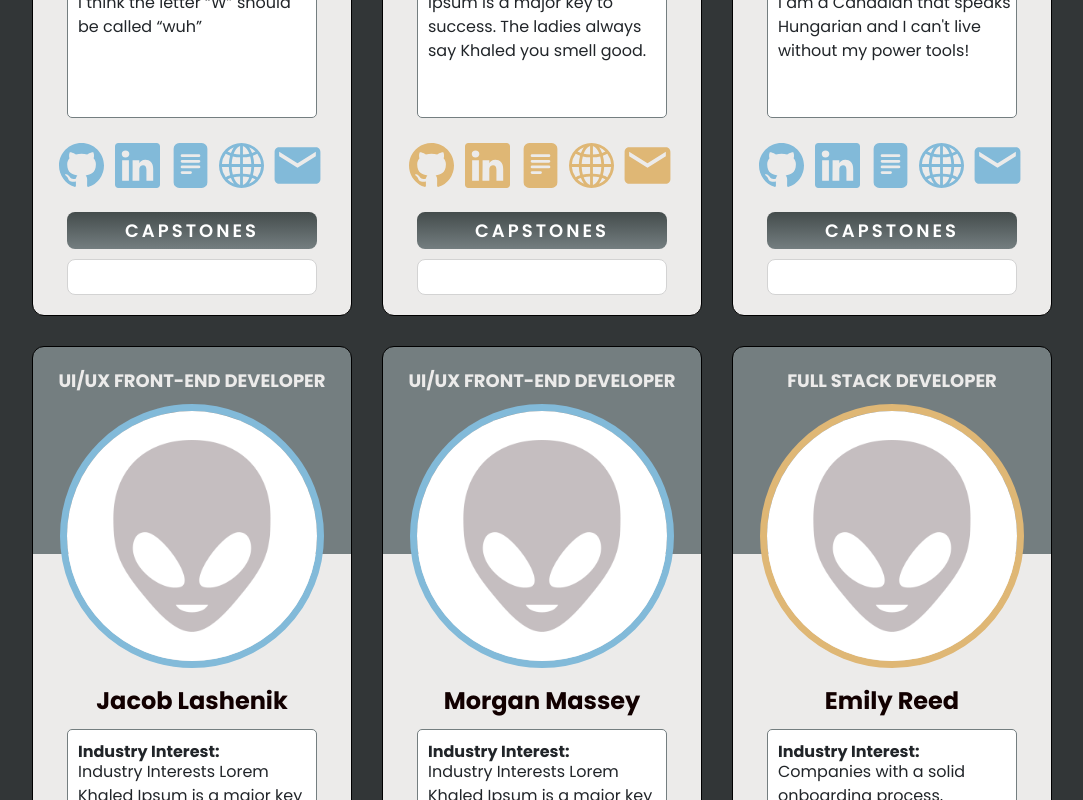
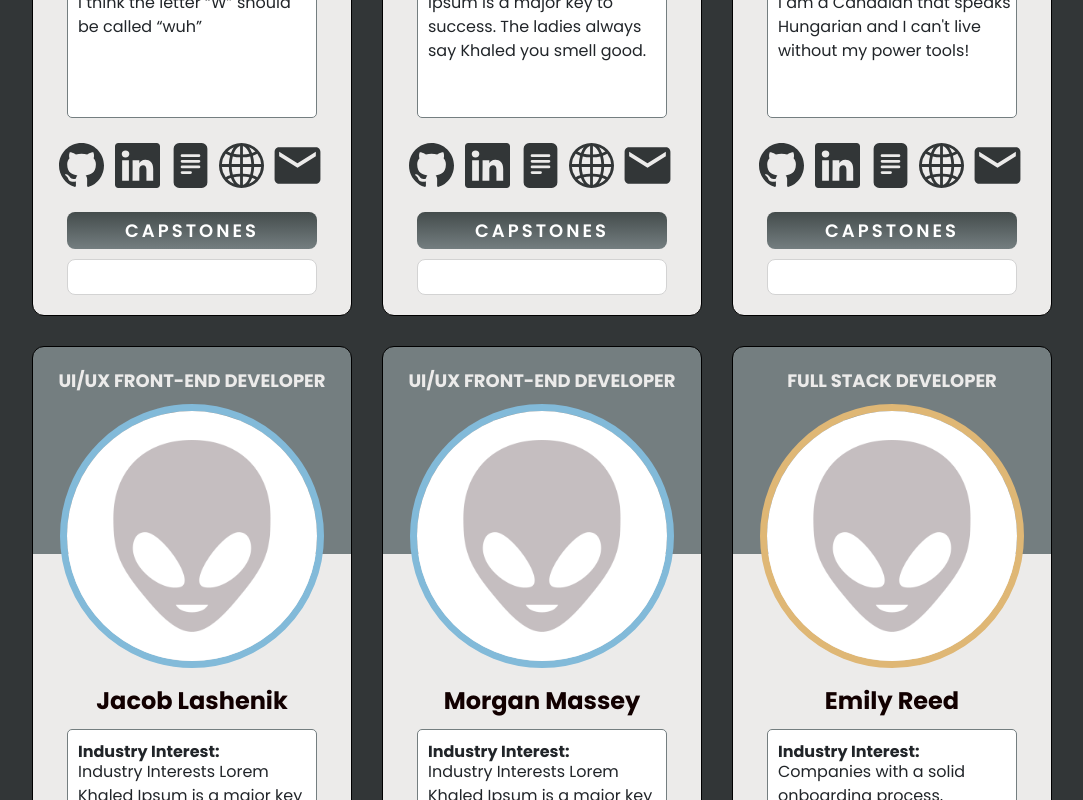
Before and after one commit to nss-day-cohort-51/nss-day-cohort-51.github.io, a React (Create React App) app: page / in a window 1280 px wide. Shown: the part 1040-1840 px from the top of the page, without its empty margins (98-1181 px from the left). Built offline with nearby package versions, Linux system fonts and the light colour scheme; grey boxes are pictures that could not be loaded.

Commit message:
styling touch ups

```diff
--- a/src/components/MediaIcons.js
+++ b/src/components/MediaIcons.js
@@ -14,17 +14,17 @@ export const MediaIcons = ({ obj }) => {
   const [iconColor, setIconColor] = useState("");
 
   // this sets icon color based on Dev Type
-  const setColor = (title) => {
-    if (title === "FULL STACK DEVELOPER") {
-      setIconColor("#dfb775");
-    } else {
-      setIconColor("#82bad9");
-    }
-  };
+  // const setColor = (title) => {
+  //   if (title === "FULL STACK DEVELOPER") {
+  //     setIconColor("#dfb775");
+  //   } else {
+  //     setIconColor("#82bad9");
+  //   }
+  // };
 
-  useEffect(() => {
-    setColor(obj.title);
-  }, []);
+  // useEffect(() => {
+  //   setColor(obj.title);
+  // }, [obj.title]);
 
   return (
     <>
```
